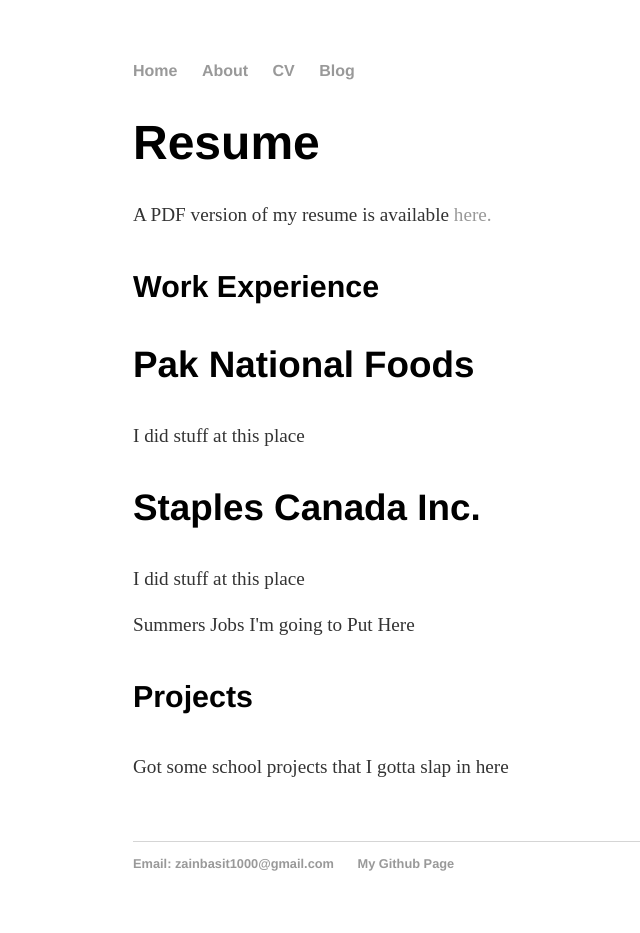
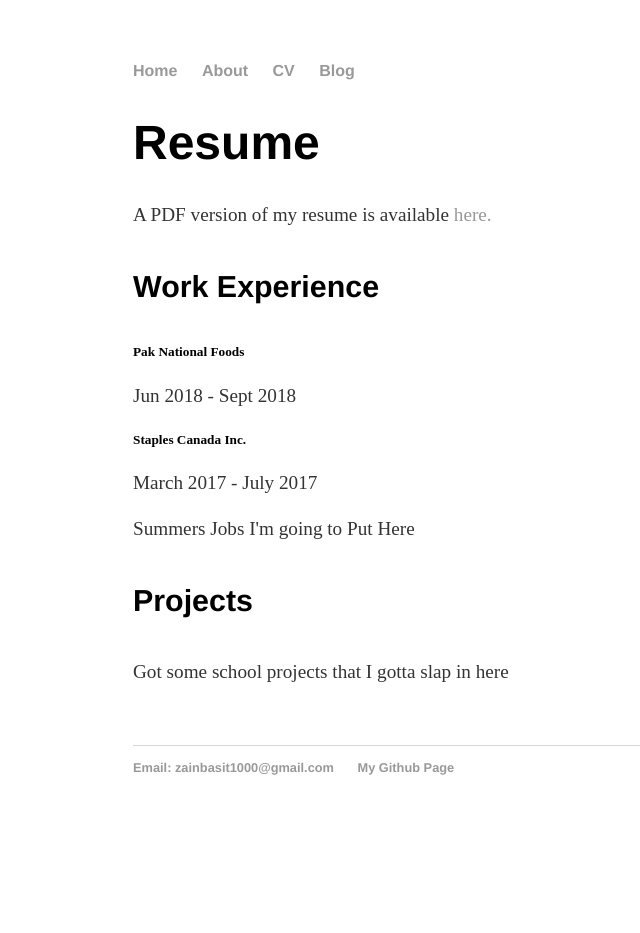
Before and after one commit to Zain-Basit/zain-basit.github.io, a Jekyll site: the page built from cv/index.html, in a window 1280 px wide. Shown: the whole page, without its empty margins (59-699 px from the left). Built offline with Jekyll 4.4.1, drawn with Linux system fonts in a browser that asks for light colours; after the commit the page ends 900 px from its top, so only the background shows below that.

Commit message:
More changes to CV page

```diff
--- a/cv/index.html
+++ b/cv/index.html
@@ -5,13 +5,14 @@
 
 <div class="cv">
     <h1>Resume</h1>
-        <p>A PDF version of my resume is available <a href="/cv/ZainBasitResume.pdf">here.</a> </p>
+        <p>A PDF version of my resume is available <a href="/cv/ZainBasitResume.pdf" target="_blank">here.</a></p>
     <h4>Work Experience</h4>
-        <h3>Pak National Foods</h3>
-            <p>I did stuff at this place</p>
+        <h5>Pak National Foods</h3>
+            <p>Jun 2018 - Sept 2018</p>
 
-        <h3>Staples Canada Inc.</h3>
-            <p>I did stuff at this place</p>
+        <h5>Staples Canada Inc.</h5>
+            <p>March 2017 - July 2017</p>
+
         <p>Summers Jobs I'm going to Put Here</p>
     <h4>Projects</h4>
         <p>Got some school projects that I gotta slap in here</p>
```
